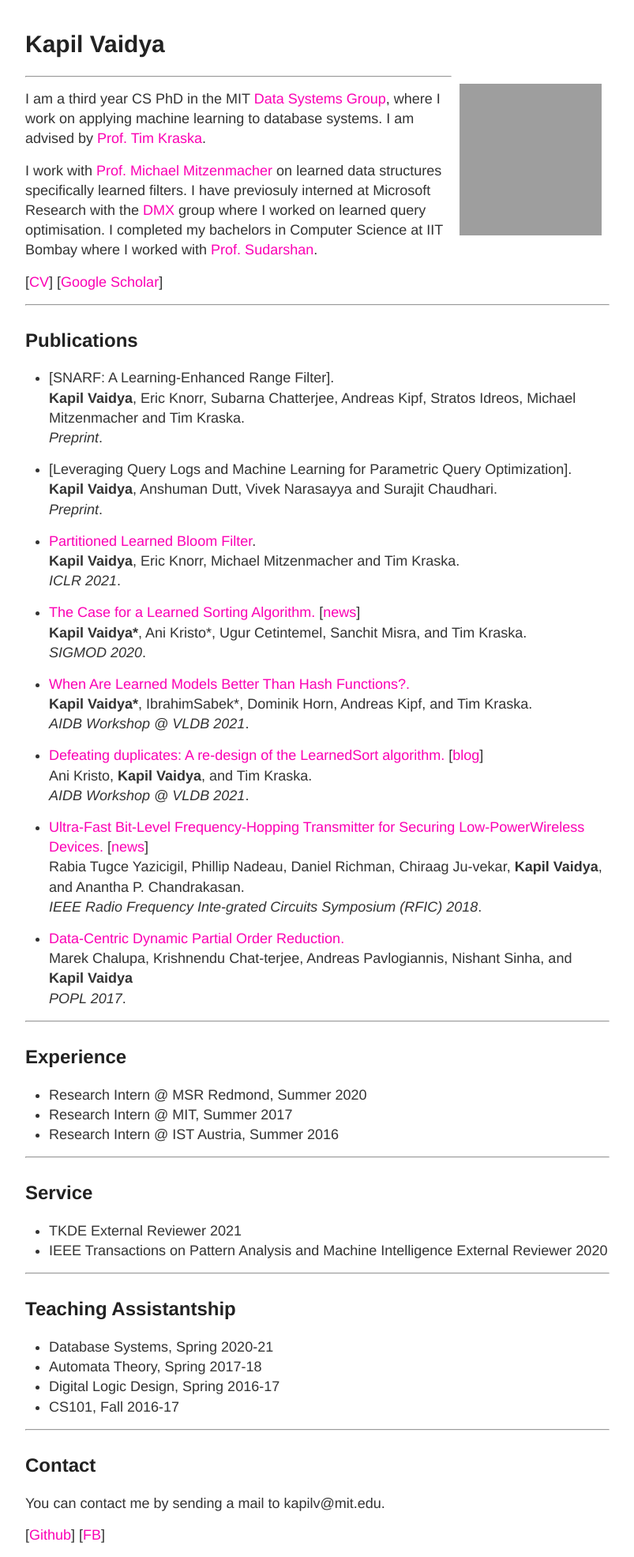
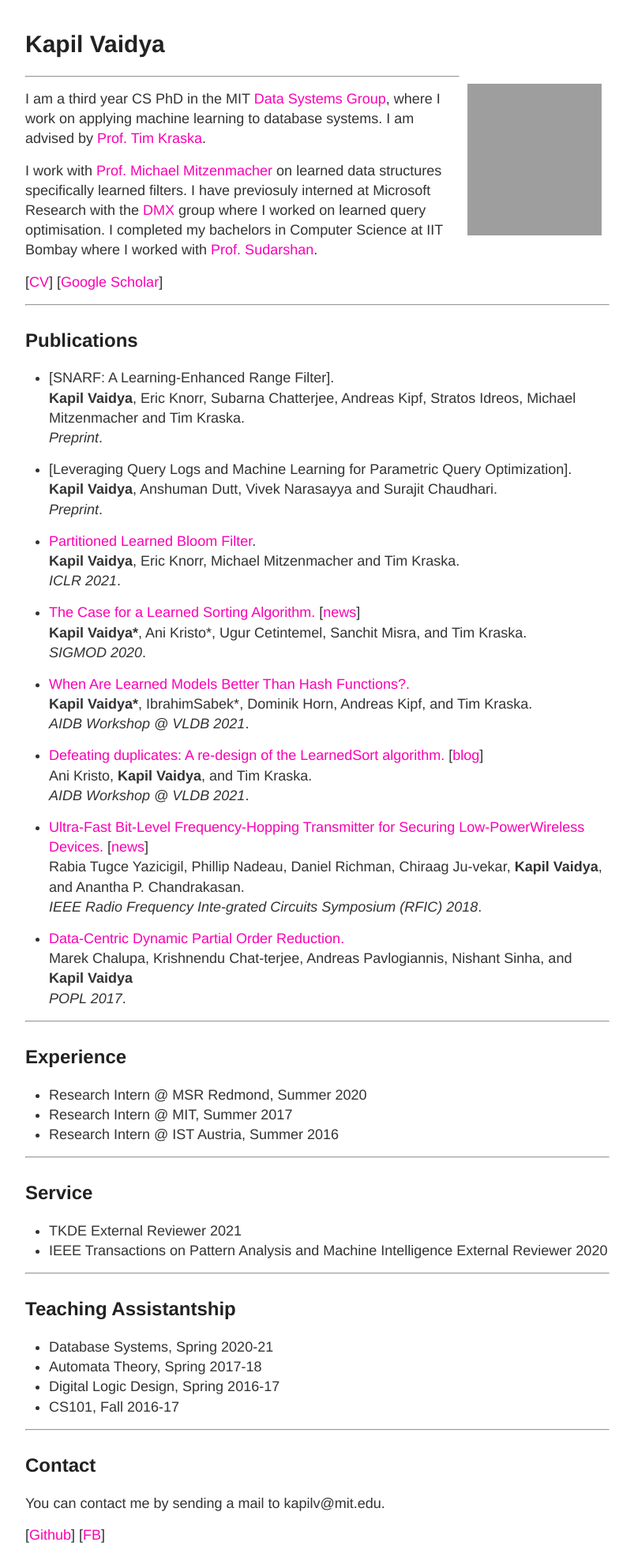
Before and after one commit to kapilvaidya24/kapilvaidya24.github.io, a Jekyll site: the page built from index.md, in a window 1280 px wide. Shown: the whole page at 79% size, without its empty margins (238-1041 px from the left). Built offline with Jekyll 4.4.1, drawn with Linux system fonts in a browser that asks for light colours; grey boxes are pictures that could not be loaded.

Commit message:
Update index.md

```diff
--- a/index.md
+++ b/index.md
@@ -5,7 +5,7 @@ description: stuff
 ---
 
 # Kapil Vaidya
-<img src="/static/PXL_20210829_150759583.PORTRAIT.jpg" alt="Kapil" style="width: 180px; height: 192px; float: right; margin: 10px"/>
+<img src="/static/PXL_20210829_150759583.PORTRAIT.jpg" alt="Kapil" style="width: 170px; height: 192px; float: right; margin: 10px"/>
 <!-- ![Kapil](/static/PXL_20210829_150802540.PORTRAIT.jpg) -->
 
 ---
```
